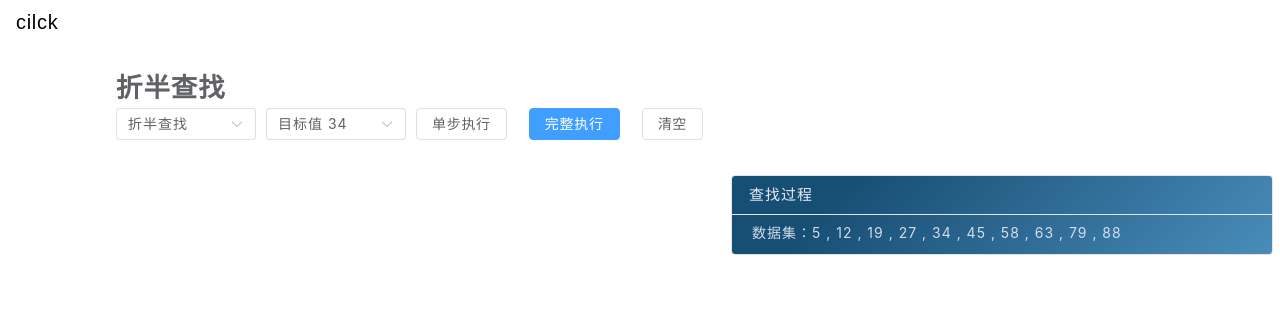
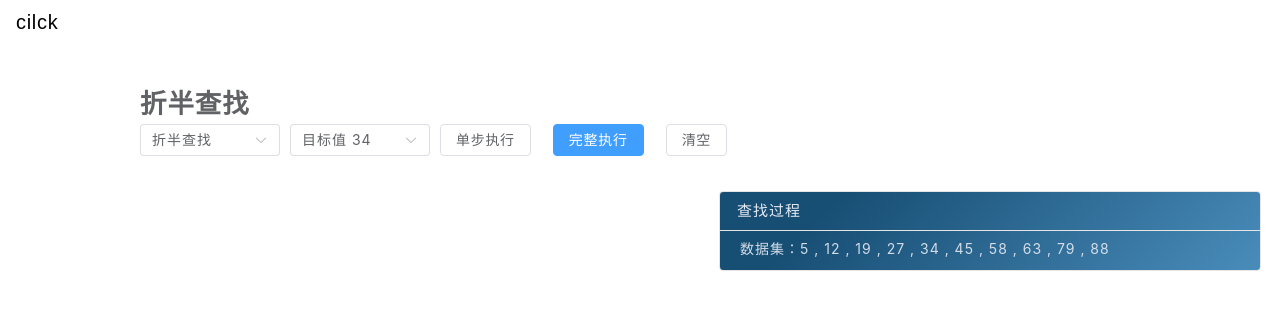
Before and after one commit to hingq/algorithm, a Vue app: page /algorithm/search in a window 1280 px wide. Shown: the top 310 px of the page. Built offline with nearby package versions, Linux system fonts and the light colour scheme.

Commit message:
fix: 调整侧边栏与查找组件层级

```diff
--- a/src/components/algorithm/search.vue
+++ b/src/components/algorithm/search.vue
@@ -86,7 +86,7 @@ onBeforeUnmount(() => {
 </script>
 
 <template>
-  <algorithm>
+  <algorithm class="search-panel">
     <template #header>
       <h2>{{ title }}</h2>
       <div class="tool-bar">
@@ -128,6 +128,11 @@ onBeforeUnmount(() => {
 </template>
 
 <style scoped>
+.search-panel {
+  position: relative;
+  z-index: 1;
+}
+
 .tool-bar {
   display: flex;
   align-items: center;
--- a/src/views/algorithm/index.vue
+++ b/src/views/algorithm/index.vue
@@ -37,8 +37,8 @@ const toUrl = (key, url) => {
 </script>
 
 <template>
-    <button class="nav-btn open-btn">cilck</button>
-    <div>
+    <div class="algorithm-layout">
+        <button class="nav-btn open-btn">cilck</button>
         <div class=" nav nav-black">
             <div class="nav nav-red">
                 <div class="nav nav-white">
@@ -85,8 +85,10 @@ const toUrl = (key, url) => {
                 </div>
             </div>
         </div>
+        <main class="algorithm-content">
+            <router-view></router-view>
+        </main>
     </div>
-    <router-view></router-view>
 
 </template>
 
@@ -102,6 +104,7 @@ const toUrl = (key, url) => {
     position: fixed;
     top: 10px;
     left: 10px;
+    z-index: 1300;
 }
 
 .nav {
@@ -112,6 +115,7 @@ const toUrl = (key, url) => {
     transform: translateX(-100%);
     transition: transform 0.3s ease-in-out;
     overflow: auto;
+    z-index: 1200;
 }
 
 .nav .link {
@@ -187,6 +191,11 @@ const toUrl = (key, url) => {
     margin-top: 50px;
 }
 
+.algorithm-content {
+    position: relative;
+    z-index: 1;
+    padding: 16px 24px;
+}
 
 
 :deep(.el-collapse-item__header) {
```
